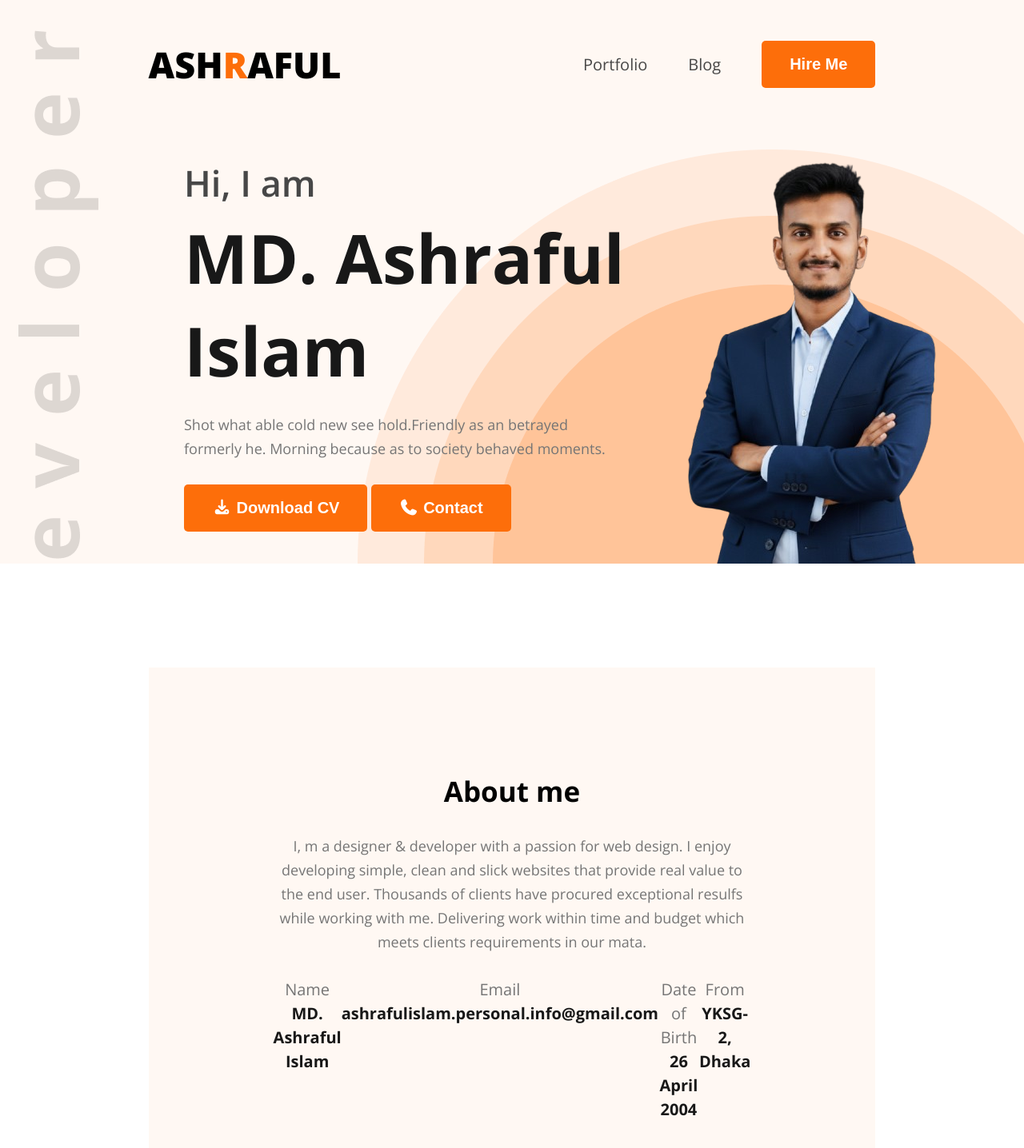
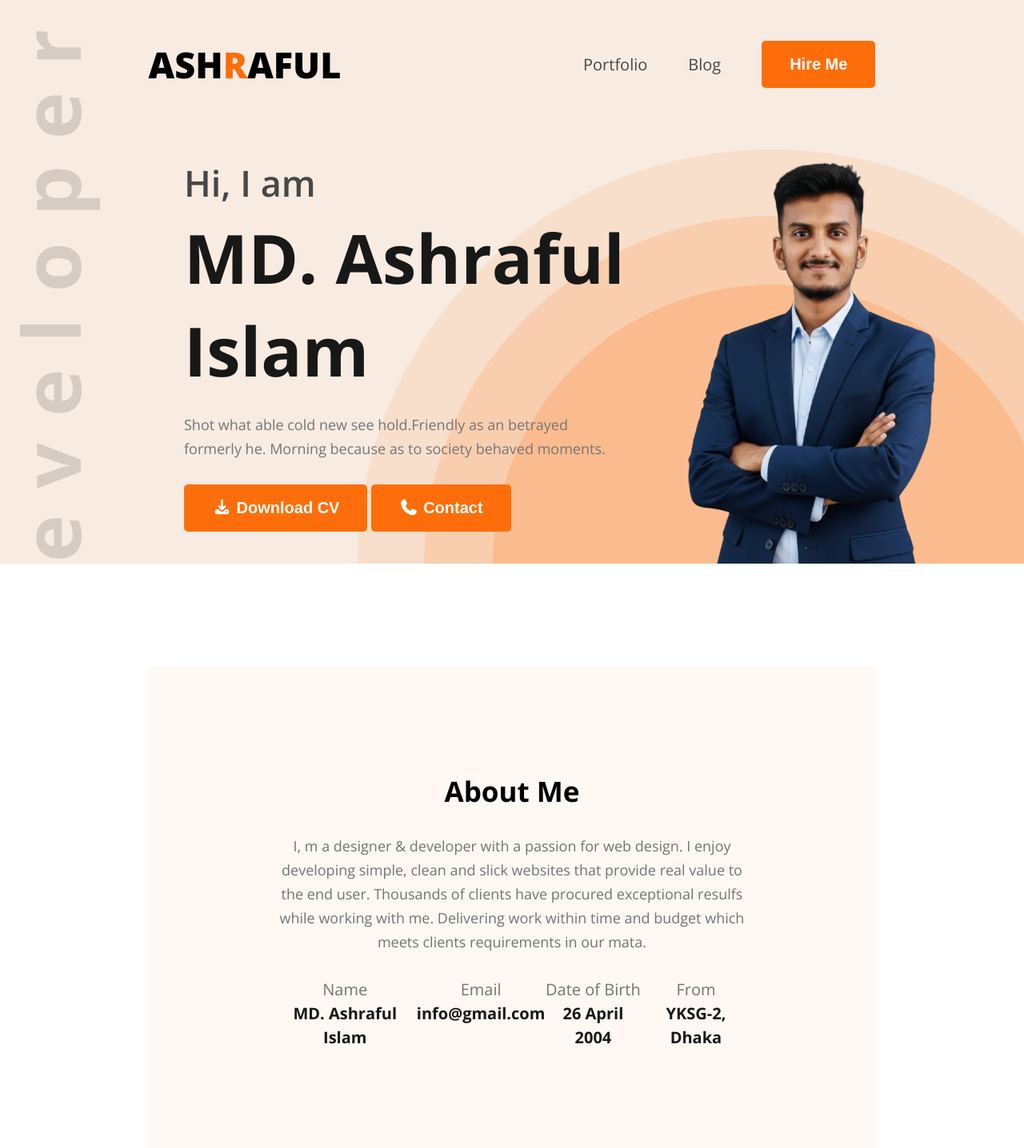
Before and after one commit to ashrafulislam-25abir/Portfolio, a plain HTML site: page index.html in a window 1280 px wide. Shown: the top 1436 px of the page at 80% size. Drawn offline with nearby package versions, Linux system fonts and the light colour scheme.

Commit message:
Capital lettet

```diff
--- a/index.html
+++ b/index.html
@@ -40,7 +40,7 @@
     <section id="about">
         <div class="about-container">
             <div class="section-heading">
-                <h2>About me</h2>
+                <h2>About Me</h2>
                 <p>I, m a designer & developer with a passion for web design. I enjoy developing simple, clean and slick websites that provide real value to the end user. Thousands of clients have procured exceptional resulfs while working with me. Delivering work within time and budget which meets clients requirements in our mata.</p>
 
             </div>
@@ -51,7 +51,7 @@
                 </div>
                 <div class="info-card">
                     <p>Email</p>
-                    <h4>ashrafulislam.personal.info@gmail.com</h4>
+                    <h4>info@gmail.com</h4>
                 </div>
                 <div class="info-card">
                     <p>Date of Birth</p>
--- a/styles.css/portfolio.css
+++ b/styles.css/portfolio.css
@@ -44,13 +44,14 @@
     text-align: center;
 }
 /* main style */
-header{
+header {
     background-color: #FFF8F3;
-    background: url("../images/developer.png"), url("../images/header_bg.png"), #FFF8F3;
-    background-position: 23px 38px, bottom right;
+    background: url("../images/developer.png"), url("../images/header_bg.png"), #f7ebe2;
+    background-position: 25px 38px, bottom right;
     background-repeat: no-repeat;
     padding-top: 50px;
 }
+
 nav{
     width: 71%;
     max-width: 1140px;
```
